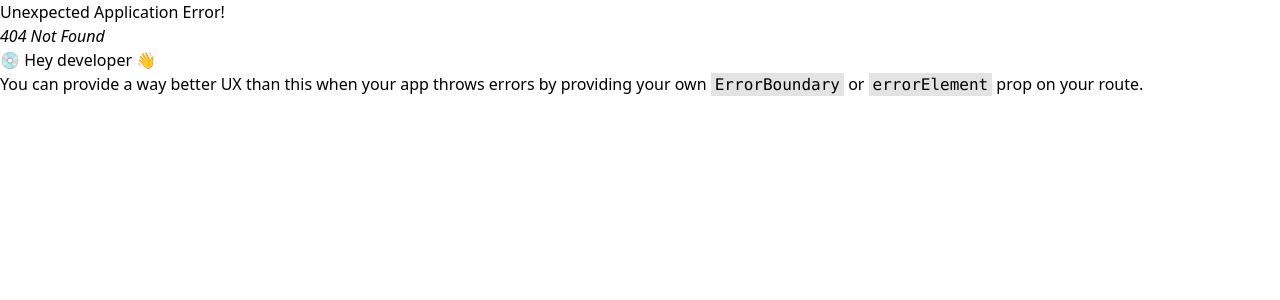
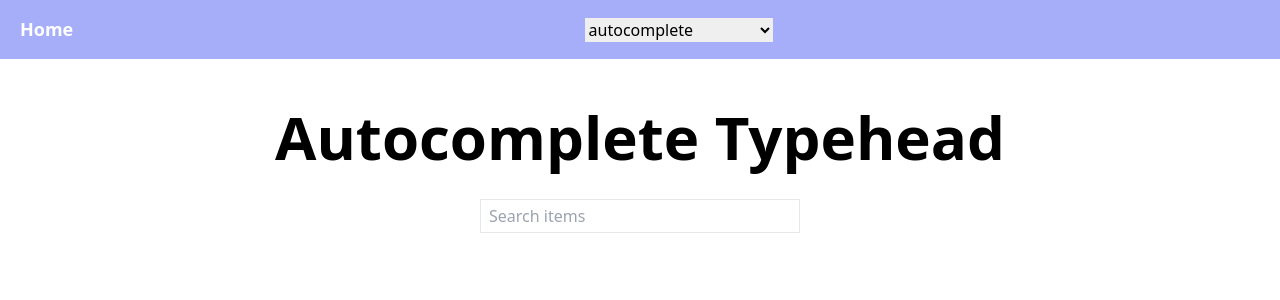
Before and after one commit to saugatrajbhandari/react-interview, a React (Vite) app: page /autocomplete in a window 1280 px wide. Before the commit this address had no page. Shown: the top 300 px of the page. Built offline with nearby package versions, Linux system fonts and the light colour scheme.

Commit message:
feat:add autocomplete typehead suggestion

```diff
--- a/src/hooks/use-debounce.js
+++ b/src/hooks/use-debounce.js
@@ -2,13 +2,15 @@ import { useEffect, useState } from "react";
 
 function useDebounce(value, delay) {
   const [debounceValue, setDebounceValue] = useState(value);
+  console;
 
   useEffect(() => {
     const timeout = setTimeout(() => {
       setDebounceValue(value);
     }, delay);
-
-    return () => clearTimeout(timeout);
+    return () => {
+      clearTimeout(timeout);
+    };
   }, [value, delay]);
 
   return debounceValue;
--- a/src/index.css
+++ b/src/index.css
@@ -14,4 +14,8 @@
     .input{
         @apply border px-2 py-1;
     }
+
+    .heading{
+        @apply text-6xl font-bold text-center;
+    }
 }
--- a/src/navigation/index.js
+++ b/src/navigation/index.js
@@ -9,4 +9,5 @@ export const navigation = [
   { path: "/custom-memo", name: "custom memo" },
   { path: "/fixed-footer", name: "fixed footer animation" },
   { path: "/debounce", name: "debounce" },
+  { path: "/autocomplete", name: "autocomplete" },
 ];
--- /dev/null
+++ b/src/pages/autocomplete/index.jsx
@@ -0,0 +1,73 @@
+import useDebounce from "../../hooks/use-debounce";
+import { useEffect, useState } from "react";
+
+const data = [
+  "Apple",
+  "Ball",
+  "Call",
+  "Apricot",
+  "Avacado",
+  "Onion",
+  "Orange",
+  "Banana",
+  "Carrot",
+];
+
+function Autocomplete() {
+  const [search, setSearch] = useState("");
+  const [filterData, setFilterData] = useState([]);
+
+  const debounceSearch = useDebounce(search, 1000);
+
+  useEffect(() => {
+    console.log("ooo");
+
+    return () => console.log("booo");
+  }, []);
+
+  useEffect(() => {
+    if (!debounceSearch) {
+      setFilterData([]);
+      return;
+    }
+
+    (() => {
+      const result = data.filter(
+        (item) =>
+          item.substring(0, debounceSearch.length).toLowerCase() ===
+          debounceSearch.toLowerCase()
+      );
+
+      if (result.length > 0) {
+        setFilterData(result);
+      }
+    })();
+  }, [debounceSearch]);
+
+  return (
+    <div className="container mx-auto">
+      <h1 className="heading mt-12">Autocomplete Typehead</h1>
+
+      <div className="grid place-content-center mt-8 ">
+        <div className="w-80 relative">
+          <input
+            value={search}
+            onChange={(e) => setSearch(e.target.value)}
+            type="text"
+            className="input w-full "
+            placeholder="Search items"
+          />
+          {filterData.length > 0 && (
+            <div className="absolute bg-blue-50  w-full ">
+              {filterData.map((item) => (
+                <p key={item}>{item}</p>
+              ))}
+            </div>
+          )}
+        </div>
+      </div>
+    </div>
+  );
+}
+
+export default Autocomplete;
--- a/src/pages/debounce/index.jsx
+++ b/src/pages/debounce/index.jsx
@@ -5,8 +5,6 @@ function Debounce() {
   const [text, setText] = useState("");
 
   const debounceValue = useDebounce(text, 1000);
-
-  console.log(debounceValue, "value");
 
   return (
     <div>
--- a/src/routes/index.jsx
+++ b/src/routes/index.jsx
@@ -9,6 +9,7 @@ import JiraClone from "../pages/jira-clone";
 import Multistepform from "../pages/multistep-form";
 import Stopwatch from "../pages/stopwatch";
 import Debounce from "../pages/debounce";
+import Autocomplete from "../pages/autocomplete";
 
 export const routes = [
   {
@@ -41,4 +42,5 @@ export const routes = [
   { path: "/custom-memo", element: <CustomMemo /> },
   { path: "/fixed-footer", element: <FixedFooterAnimation /> },
   { path: "/debounce", element: <Debounce /> },
+  { path: "/autocomplete", element: <Autocomplete /> },
 ];
```
